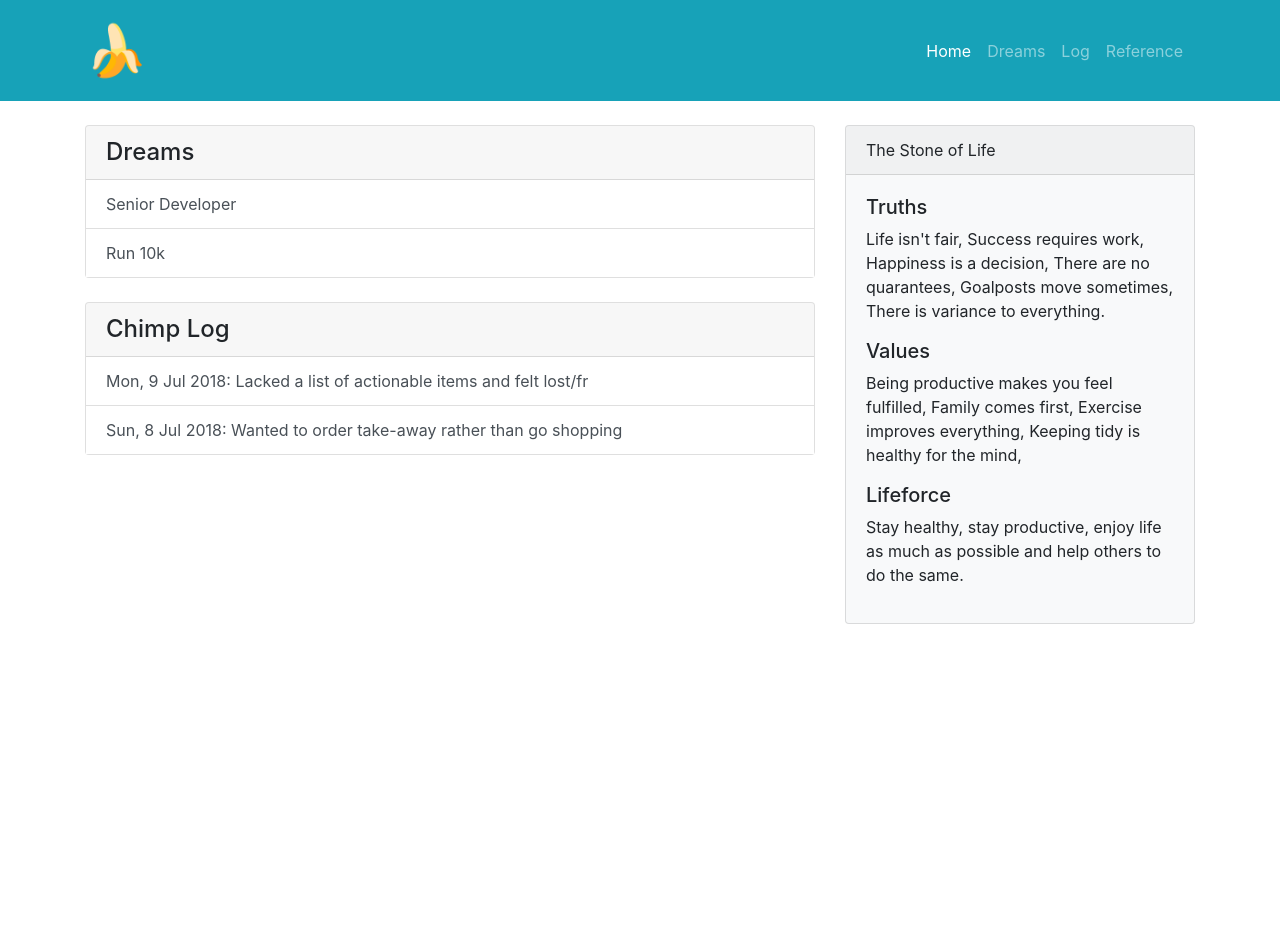
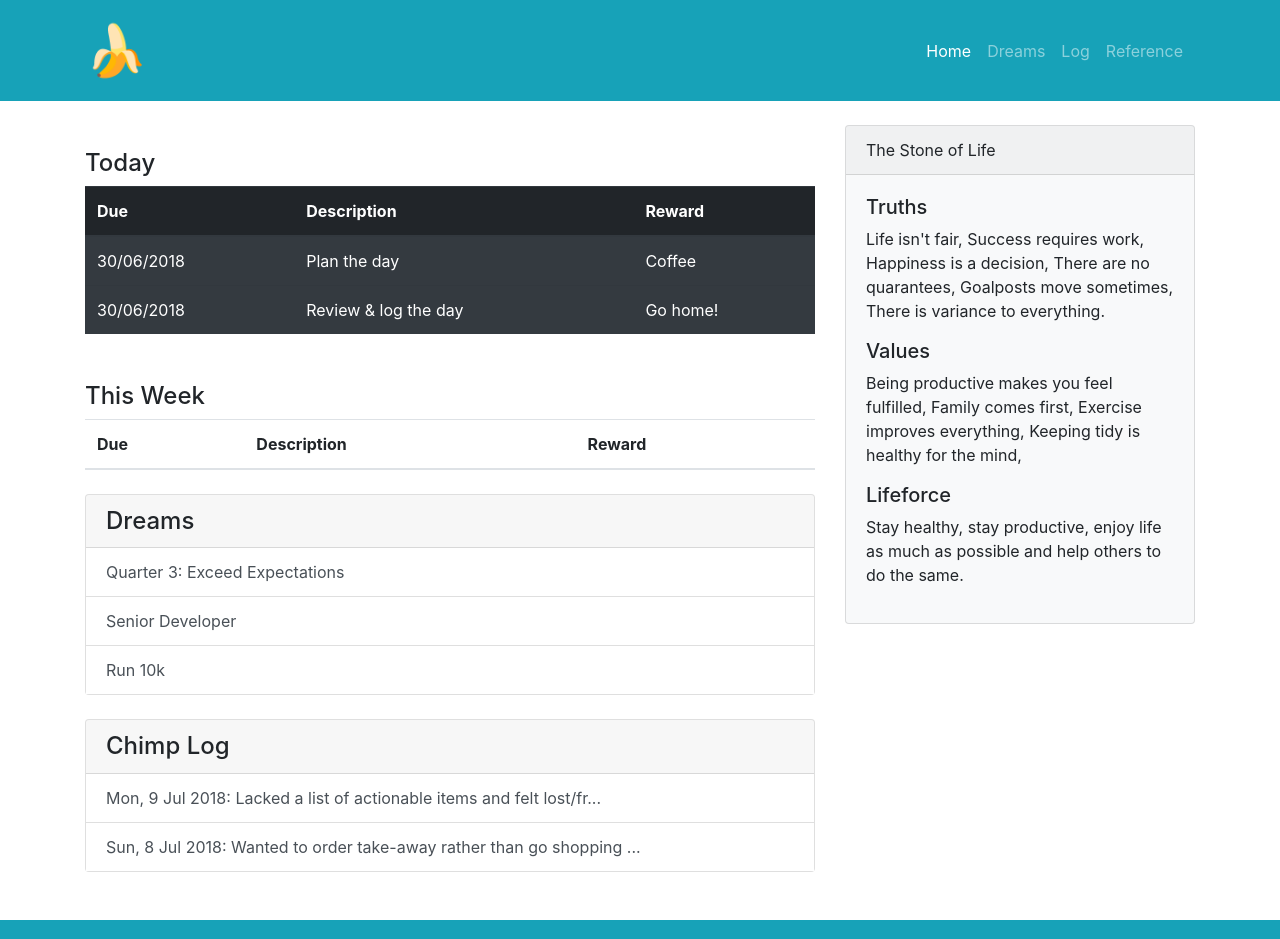
Before and after one commit to tmwild/self, a Next.js app: page / in a window 1280 px wide. Shown: the top 939 px of the page. Before the commit the page ends 800 px from the top, so only its background shows below. Built offline with nearby package versions, Linux system fonts and the light colour scheme.

Commit message:
added daily & weekly tasks to index

```diff
--- /dev/null
+++ b/components/Footer.js
@@ -0,0 +1,44 @@
+import Link from 'next/link'
+
+class Footer extends React.Component {
+  constructor(props) {
+    super(props);
+  }
+
+  render() {
+    return (
+    <nav className="navbar navbar-expand-sm navbar-dark bg-info mt-5">
+      <div className="container">
+
+        <div className="navbar-collapse collapse justify-content-end" id="navbarsExample04">
+          <ul className="navbar-nav mr-1">
+            <li className="nav-item">
+              <Link href="/">
+                <a className={this.props.currentPage === 'home' ? 'active nav-link' : 'nav-link'}>Home</a>
+              </Link>
+            </li>
+            <li className="nav-item">
+              <Link href="/dreams">
+                <a className={this.props.currentPage === 'dreams' ? 'active nav-link' : 'nav-link'}>Dreams</a>
+              </Link>
+            </li>
+            <li className="nav-item">
+              <Link href="/logs">
+                <a className={this.props.currentPage === 'logs' ? 'active nav-link' : 'nav-link'}>Log</a>
+              </Link>
+            </li>
+            <li className="nav-item">
+              <Link href="/reference">
+                <a className={this.props.currentPage === 'reference' ? 'active nav-link' : 'nav-link'}>Reference</a>
+              </Link>
+            </li>
+          </ul>
+        </div>
+
+      </div>
+    </nav>
+    );
+  }
+}
+
+export default Footer
--- a/components/Layout.js
+++ b/components/Layout.js
@@ -1,5 +1,6 @@
 import Header from './Header'
 import SiteHead from '../components/SiteHead'
+import Footer from '../components/Footer'
 
 const Layout = (props) => (
   <div>
@@ -9,6 +10,8 @@ const Layout = (props) => (
     <div className="container">
       {props.children}
     </div>
+
+    <Footer />
   </div>
 )
 
--- /dev/null
+++ b/components/ListDailyTasks.js
@@ -0,0 +1,27 @@
+const List = (props) => (
+    <React.Fragment>
+        <h4 className="mt-5">Today</h4>
+
+        <table className="table table-borderless table-dark">
+            <thead>
+                <tr>
+                    <th scope="col">Due</th>
+                    <th scope="col">Description</th>
+                    <th scope="col">Reward</th>
+                </tr>
+            </thead>
+            <tbody>
+
+                {props.dailyTasks.map((level, index) => (
+                    <tr key={index} className={ level.status > 0 ? 'bg-success' : 'bg-dark'}>
+                        <td>{level.due}</td>
+                        <td>{level.description}</td>
+                        <td>{level.reward}</td>
+                    </tr>
+                ))}
+            </tbody>
+        </table>
+    </React.Fragment>
+)
+
+export default List
--- a/components/ListLogs.js
+++ b/components/ListLogs.js
@@ -7,7 +7,7 @@ const ListLogs = (props) => (
             <div className="list-group-flush">
             {props.logs.map((log) => (
                 <Link as={`/logs/${log.id}`} href={`/logs?id=${log.id}`} key={log.id}>
-                    <a className="list-group-item list-group-item-action">{ new Date(parseInt(log.id)*1000).toLocaleDateString('en-GB', { weekday: 'short', year: 'numeric', month: 'short', day: 'numeric' }) }: {log.behaviour.substring(0,50)}</a>
+                    <a className="list-group-item list-group-item-action">{ new Date(parseInt(log.id)*1000).toLocaleDateString('en-GB', { weekday: 'short', year: 'numeric', month: 'short', day: 'numeric' }) }: {log.behaviour.substring(0,50)}...</a>
                 </Link>
             ))}
             </div>
--- /dev/null
+++ b/components/ListWeeklyTasks.js
@@ -0,0 +1,27 @@
+const List = (props) => (
+    <React.Fragment>
+        <h4 className="mt-5">This Week</h4>
+
+        <table className="table table-borderless">
+            <thead>
+                <tr>
+                    <th scope="col">Due</th>
+                    <th scope="col">Description</th>
+                    <th scope="col">Reward</th>
+                </tr>
+            </thead>
+            <tbody>
+
+                {props.weeklyTasks.map((level, index) => (
+                    <tr key={index} className={ level.status > 0 ? 'table-success' : 'table-light'}>
+                        <td>{level.due}</td>
+                        <td>{level.description}</td>
+                        <td>{level.reward}</td>
+                    </tr>
+                ))}
+            </tbody>
+        </table>
+    </React.Fragment>
+)
+
+export default List
--- a/data/dreams.json
+++ b/data/dreams.json
@@ -1,4 +1,65 @@
 {"data" : [
+    {
+        "name": "Quarter 3: Exceed Expectations",
+        "id": "Q3-2-Rating",
+        "deadline": "01/10/2018",
+        "description": "Achieve a 2 rating for Q3 2018",
+        "foundationStones": [
+            {
+                "id": "q3-mentor",
+                "title": "Dev Mentorship Program",
+                "description": "Gather understanding of current program and get involved.",
+                "status": 15
+            }, {
+                "id": "q3-rollouts",
+                "title": "Rollouts",
+                "description": "Perform weekly rollouts.",
+                "status": 10
+            }, {
+                "id": "q3-chimp",
+                "title": "Chimp Paradox Site",
+                "description": "Finish chimp paradox website and use daily.",
+                "status": 70
+            }, {
+                "id": "q3-velo",
+                "title": "Improve Team Velocity",
+                "description": "Take ownership of development of tasks and see them through to completion.",
+                "status": 20
+            }, {
+                "id": "q3-logs",
+                "title": "Consistent Logging",
+                "description": "Make daily logs and condense them into weekly reviews which get added to B.Productive.",
+                "status": 20
+            }
+        ],
+        "tasks": [{
+                "due": "07/20/2018",
+                "description": "2 Chimp backlog items",
+                "reward": "Pea protein bars",
+                "stone": "q3-chimp",
+                "status": 0
+            },{
+                "due": "07/24/2018",
+                "description": "Admin rollout",
+                "reward": "Cocoa bean bar",
+                "stone": "q3-rollouts",
+                "status": 0
+            }, {
+                "due": "07/20/2018",
+                "description": "Develop a dev mentorship plan",
+                "reward": "30 litre backpack",
+                "stone": "q3-mentor",
+                "status": 0
+            }, {
+                "due": "07/27/2018",
+                "description": "Log the good and bad from this week in B.Productive",
+                "reward": "Beer",
+                "stone": "q3-logs",
+                "status": 0
+            }],
+        "status": "open"
+
+    },
     {
         "name": "Senior Developer",
         "id": "senior",
--- a/pages/index.js
+++ b/pages/index.js
@@ -1,6 +1,8 @@
 import Layout from '../components/Layout'
 import ListDreams from '../components/ListDreams'
 import ListLogs from '../components/ListLogs'
+import ListDailyTasks from '../components/ListDailyTasks'
+import ListWeeklyTasks from '../components/ListWeeklyTasks'
 import StoneOfLife from '../components/StoneOfLife'
 
 import Dreams from '../data/dreams'
@@ -14,6 +16,8 @@ const Page = (props) => (
 
     <div className="row">
         <div className="col-12 col-lg-8">
+            <ListDailyTasks dailyTasks={props.dailyTasks} />
+            <ListWeeklyTasks weeklyTasks={props.weeklyTasks} />
             <ListDreams dreams={props.dreams} />
             <ListLogs logs={props.logs} />
         </div>
@@ -28,6 +32,7 @@ const Page = (props) => (
 
 Page.getInitialProps = async function() {
 
+  // sort logs chronologically
   const LogsArr = Logs.data.sort(function (a, b) {
     let comparison = 0;
     if (a.id < b.id) {
@@ -38,8 +43,35 @@ Page.getInitialProps = async function() {
     return comparison;
   })
 
+  // filter dreams for daily/weekly tasks
+  let weeklyTasks = []
+  let dailyTasks = []
+  const currentDate = new Date()
+  const onejan = new Date(currentDate.getFullYear(), 0, 1)
+  const dateOpts = { day: '2-digit', month: '2-digit',  year: 'numeric' }
+  let taskDate, currentWeek, taskWeek
+
+  // always start with a plan
+  dailyTasks.push({due: currentDate.toLocaleDateString('en-GB', dateOpts), description: "Plan the day", reward: "Coffee", stone: "q3-log", status: 0})
+
+  Dreams.data.forEach(dream => {
+    dream.tasks.forEach(task => {
+      taskDate = new Date(task.due)
+      currentWeek = Math.ceil( (((currentDate - onejan) / 86400000) + onejan.getDay() + 1) / 7 )
+      taskWeek = Math.ceil( (((taskDate - onejan) / 86400000) + onejan.getDay() + 1) / 7 )
+      task.due = taskDate.toLocaleDateString('en-GB', dateOpts)
+      if (taskWeek === currentWeek) { weeklyTasks.push(task) }
+      if (taskDate.toLocaleDateString('en-GB', dateOpts) === currentDate.toLocaleDateString('en-GB', dateOpts)) { dailyTasks.push(task) }
+    })
+  })
+
+  // always end with a review
+  dailyTasks.push({due: currentDate.toLocaleDateString('en-GB', dateOpts), description: "Review & log the day", reward: "Go home!", stone: "q3-log", status: 0})
+
   return {
     dreams: Dreams.data,
+    dailyTasks: dailyTasks,
+    weeklyTasks: weeklyTasks,
     stone: Stone.data[0],
     logs: LogsArr
   }
```
Also changed, not shown: pages/dreams.js (+22 -18 lines).
